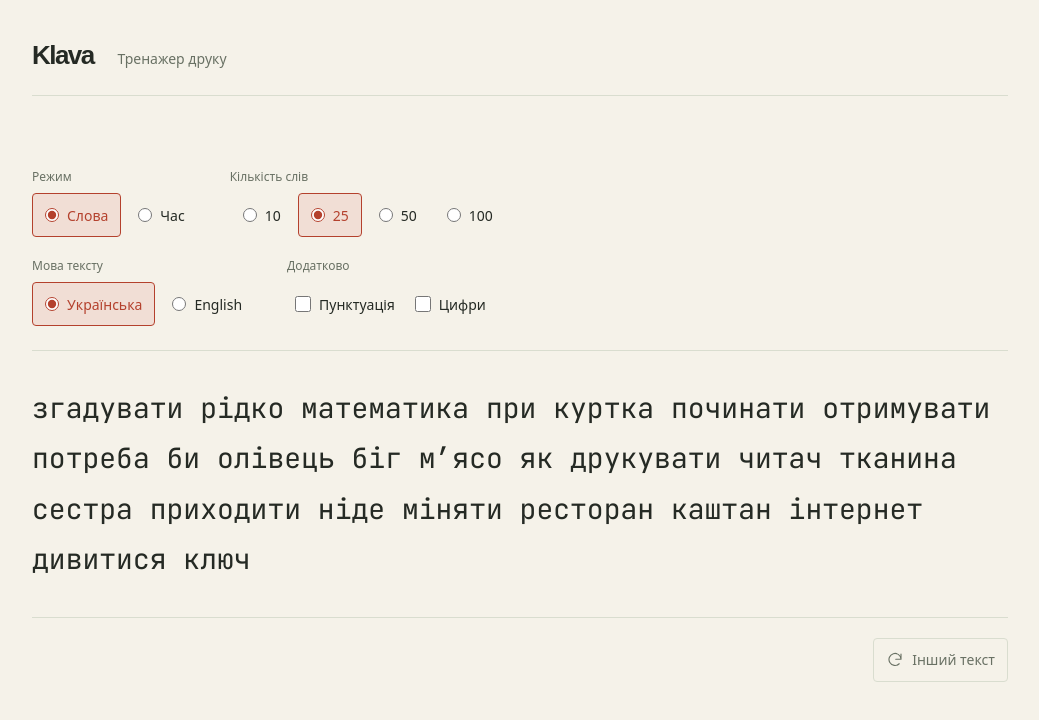
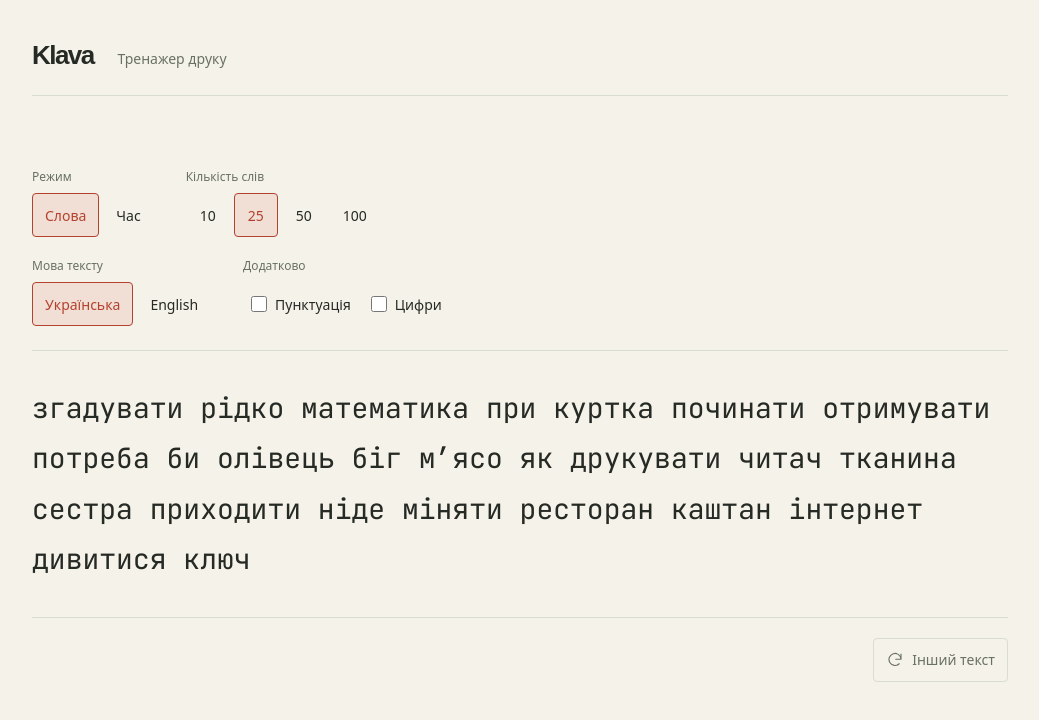
Before and after one commit to Nicholas-Nak/klava, a React (Vite) app: page / in a window 1280 px wide. Shown: the top 720 px of the page, without its empty margins (120-1159 px from the left). Built offline with nearby package versions, Linux system fonts and the light colour scheme; a web font is replaced by a local one.

Commit message:
fix: keep option buttons compact and keyboard focus visible

```diff
--- a/src/components/Controls.module.css
+++ b/src/components/Controls.module.css
@@ -26,14 +26,17 @@
 }
 
 .choice {
+  position: relative;
   display: inline-flex;
   align-items: center;
-  gap: 8px;
+  justify-content: center;
+  min-width: 44px;
   min-height: 44px;
   padding: 8px 12px;
   border: 1px solid transparent;
   border-radius: 4px;
   font-size: 14px;
+  white-space: nowrap;
   cursor: pointer;
 }
 
@@ -44,13 +47,14 @@
 }
 
 .choice input {
-  width: 14px;
-  height: 14px;
+  position: absolute;
+  width: 1px;
+  height: 1px;
   margin: 0;
-  accent-color: var(--accent);
+  opacity: 0;
 }
 
-.choice:focus-within {
+.choice:has(input:focus-visible) {
   outline: 2px solid var(--accent);
   outline-offset: 3px;
 }
```
